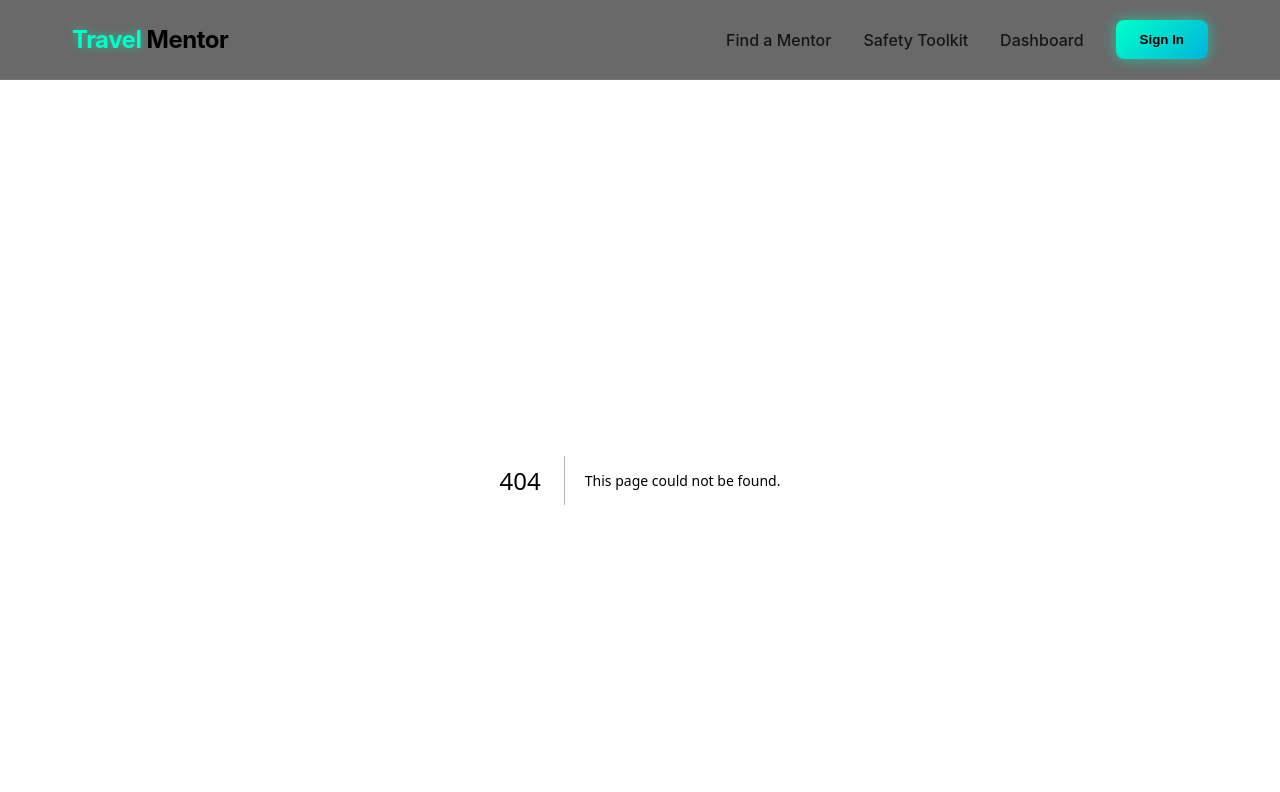
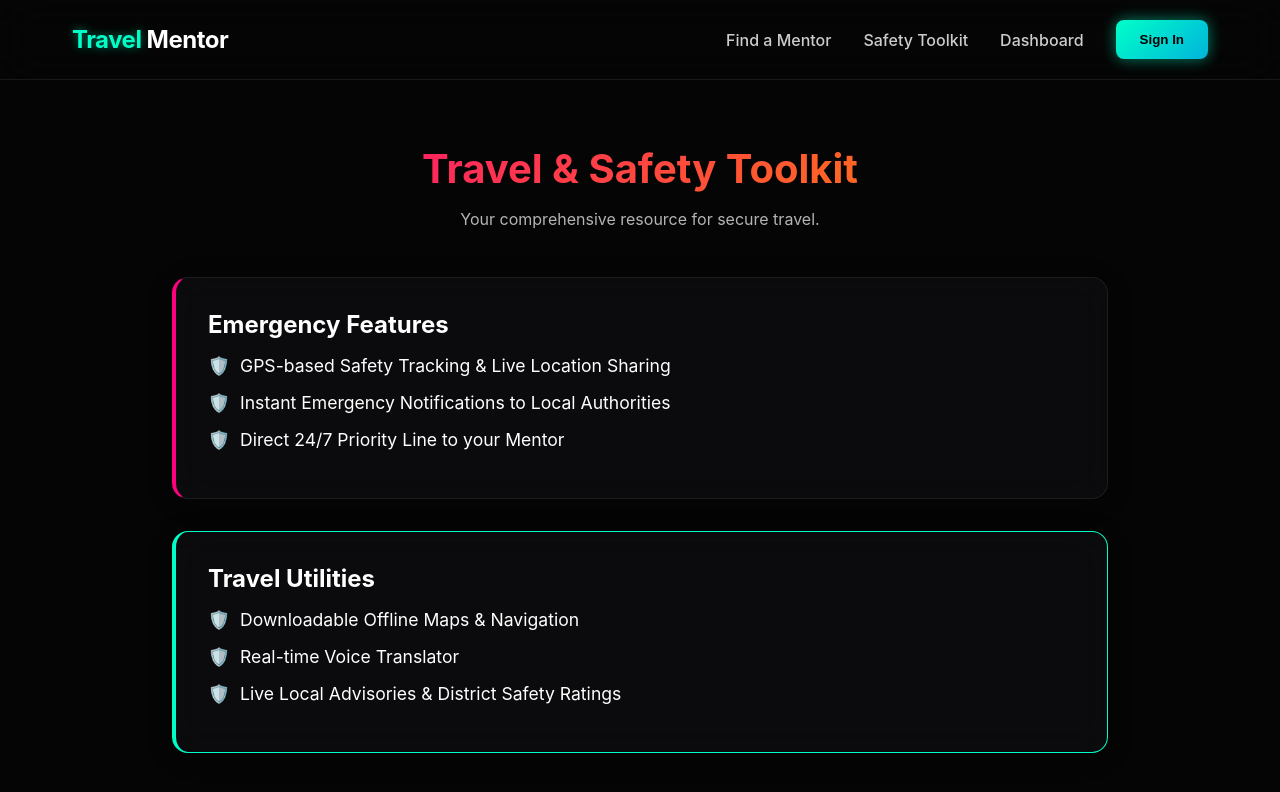
Before and after one commit to modeduser/Travel-Mentor, a Next.js app: page /safety in a window 1280 px wide. Before the commit this address had no page. Shown: the top 792 px of the page. Built offline with nearby package versions, Linux system fonts and the light colour scheme.

Commit message:
feat: implement Safety Toolkit with Aurora Glass UI

```diff
--- /dev/null
+++ b/src/app/safety/page.tsx
@@ -0,0 +1,30 @@
+import styles from './safety.module.css';
+
+export default function SafetyToolkitPage() {
+  return (
+    <div className={styles.container}>
+      <div className={styles.header}>
+        <h1 className={styles.title}>Travel & Safety Toolkit</h1>
+        <p style={{ color: 'rgba(255,255,255,0.7)' }}>Your comprehensive resource for secure travel.</p>
+      </div>
+
+      <div className={`${styles.section} glass-panel`}>
+        <h2>Emergency Features</h2>
+        <ul className={styles.list}>
+          <li className={styles.listItem}>GPS-based Safety Tracking & Live Location Sharing</li>
+          <li className={styles.listItem}>Instant Emergency Notifications to Local Authorities</li>
+          <li className={styles.listItem}>Direct 24/7 Priority Line to your Mentor</li>
+        </ul>
+      </div>
+
+      <div className={`${styles.section} glass-panel`} style={{ borderColor: '#00FFC8' }}>
+        <h2>Travel Utilities</h2>
+        <ul className={styles.list}>
+          <li className={styles.listItem}>Downloadable Offline Maps & Navigation</li>
+          <li className={styles.listItem}>Real-time Voice Translator</li>
+          <li className={styles.listItem}>Live Local Advisories & District Safety Ratings</li>
+        </ul>
+      </div>
+    </div>
+  );
+}
--- /dev/null
+++ b/src/app/safety/safety.module.css
@@ -0,0 +1,43 @@
+.container {
+  max-width: 1000px;
+  margin: 0 auto;
+  padding: 4rem 2rem;
+}
+
+.header {
+  text-align: center;
+  margin-bottom: 3rem;
+}
+
+.title {
+  font-size: 2.5rem;
+  margin-bottom: 1rem;
+  background: linear-gradient(135deg, #FF0080, #FF8C00);
+  -webkit-background-clip: text;
+  -webkit-text-fill-color: transparent;
+}
+
+.section {
+  padding: 2rem;
+  margin-bottom: 2rem;
+  border-left: 4px solid #FF0080;
+}
+
+.list {
+  list-style: none;
+  margin-top: 1rem;
+}
+
+.listItem {
+  margin-bottom: 1rem;
+  padding-left: 2rem;
+  position: relative;
+  font-size: 1.1rem;
+}
+
+.listItem::before {
+  content: '🛡️';
+  position: absolute;
+  left: 0;
+  top: 0;
+}
```
